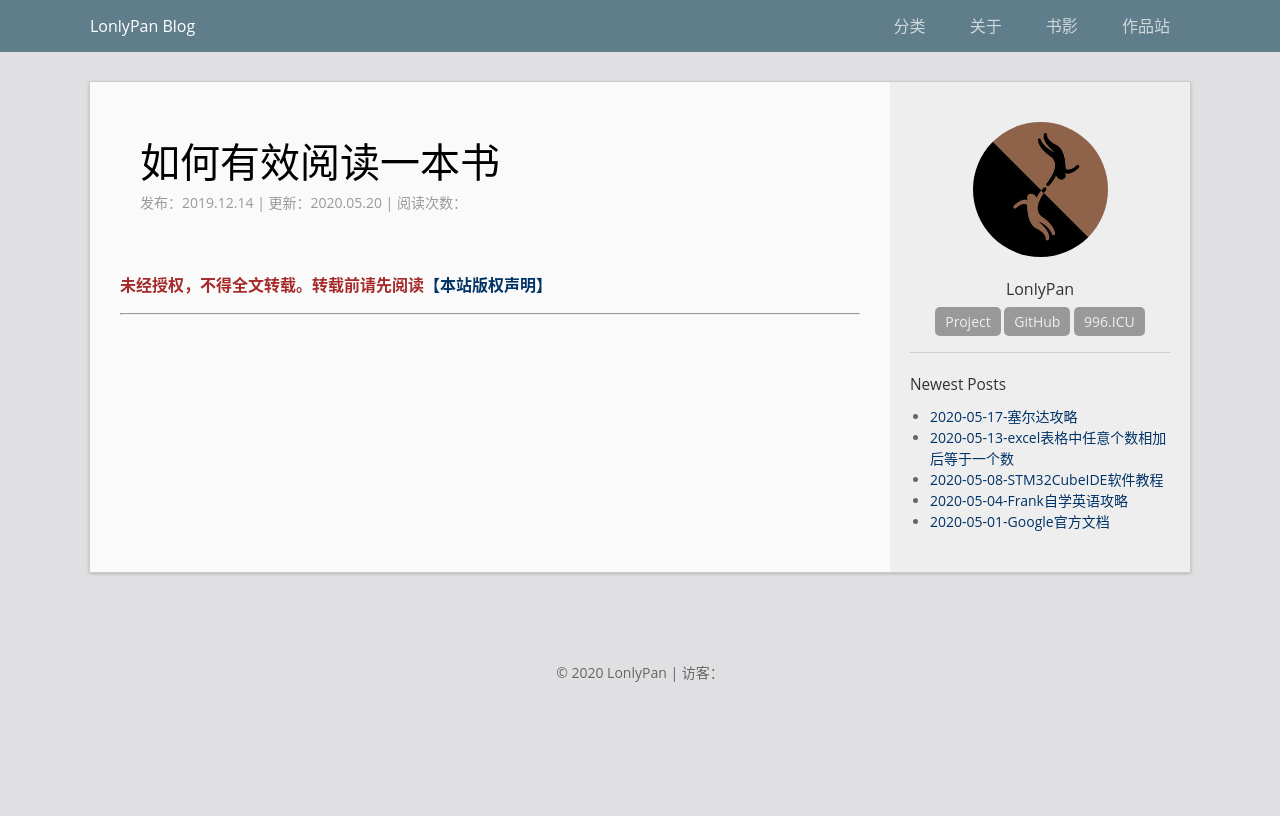
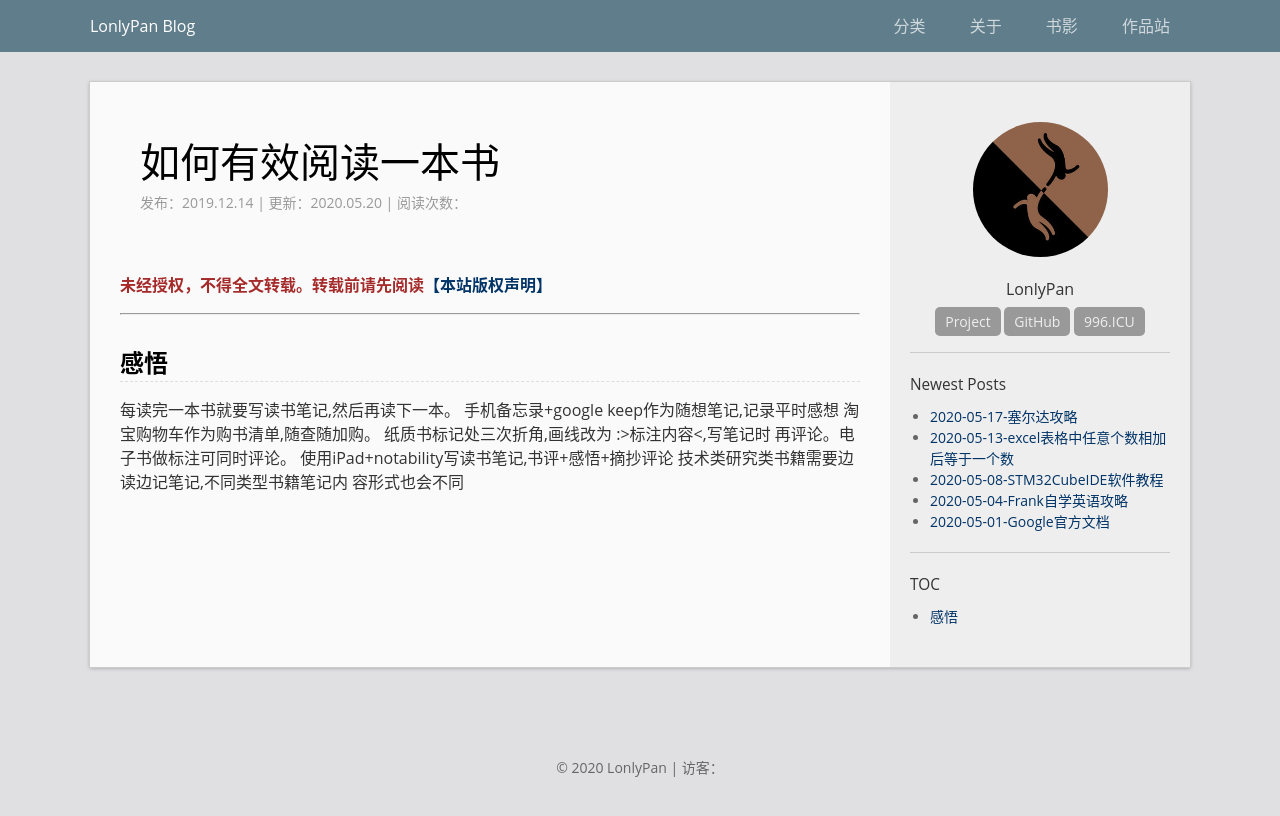
Before and after one commit to LonlyStack/LonlyPan.github.io, a Jekyll site: the page built from _posts/books/2020-05-20-如何有效阅读一本书.md, in a window 1280 px wide. Shown: the top 816 px of the page. Built offline with Jekyll 4.4.1, drawn with Linux system fonts in a browser that asks for light colours; comment, search, counter and statistics services are not loaded.

Commit message:
修改文件: _posts/books/2020-05-20-如何有效阅读一本书.md

```diff
--- a/_posts/books/2020-05-20-如何有效阅读一本书.md
+++ b/_posts/books/2020-05-20-如何有效阅读一本书.md
@@ -17,4 +17,16 @@ stars: "★★★★"
 review: "本书教你仅使用一个笔记本来完成从找书、购书、读书、写笔记一整套流程，解决读完即忘、知识转化等问题。重点介绍笔记本在读书过程中如何使用、如何正确的读书并做好标记、如何写读书笔记。对于想要扎实读书的人，这本书是个很好的入⻔手册。书中有些方法难免过时，但作者提出的读书五阶段、读书技巧、笔记形式等还是有很大参考价值，值得我们借鉴并找到最符合自己最佳读书方法体系。"
 ---
 
+## 感悟
+
+每读完一本书就要写读书笔记,然后再读下一本。
+手机备忘录+google keep作为随想笔记,记录平时感想
+淘宝购物⻋作为购书清单,随查随加购。
+纸质书标记处三次折⻆,画线改为 :>标注内容<,写笔记时
+再评论。电子书做标注可同时评论。
+使用iPad+notability写读书笔记,书评+感悟+摘抄评论
+技术类研究类书籍需要边读边记笔记,不同类型书籍笔记内
+容形式也会不同
+
+
 <!--more-->
```
